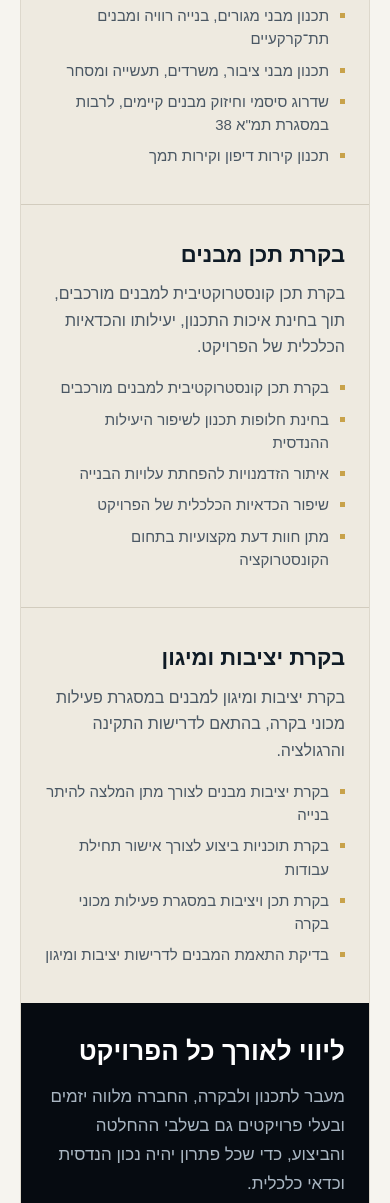
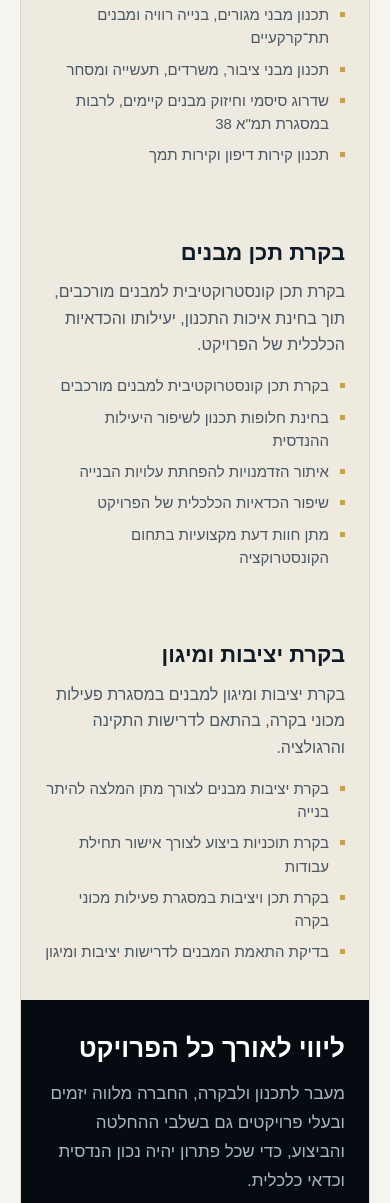
Before and after one commit to engineering-zmorod/website, an Astro site: page / in a window 390 px wide. Shown: the part 5333-6536 px from the top of the page. Built offline with nearby package versions, Linux system fonts and the light colour scheme; Astro itself is replaced by a stand-in of ours; a web font is replaced by a local one.

Commit message:
Services: remove dividers
Co-Authored-By: Claude Opus 5.5 <noreply@anthropic.com>
Claude-Session: https://claude.ai/code/session_016SnXkHj7jLwRznPhNTj7JC

```diff
--- a/src/pages/index.astro
+++ b/src/pages/index.astro
@@ -377,11 +377,8 @@ const projects = Array.from({ length: 4 }, () => ({
   }
   .service {
     display: flex; flex-direction: column; gap: 12px; padding: 48px 48px;
-    border-inline-start: 1px solid var(--line-strong);
     transition: background-color .25s, color .25s;
   }
-  .service:nth-child(odd) { border-inline-start: 0; }
-  .service:nth-child(n + 3) { border-top: 1px solid var(--line-strong); }
   .service:hover { background: var(--night); color: #FFFFFF; }
   .service:hover p, .service:hover ul { color: var(--on-night-muted); }
   .service p, .service ul { transition: color .25s; }
@@ -408,8 +405,7 @@ const projects = Array.from({ length: 4 }, () => ({
   .vision-btn { margin-top: 12px; }
   @media (max-width: 640px) {
     .services { grid-template-columns: 1fr; }
-    .service { padding: 36px 24px; border-inline-start: 0; border-top: 1px solid var(--line-strong); }
-    .service:first-child { border-top: 0; }
+    .service { padding: 36px 24px; }
   }
   @media (max-width: 900px) {
     .extra { grid-template-columns: 1fr; padding: 32px 24px; }
```
